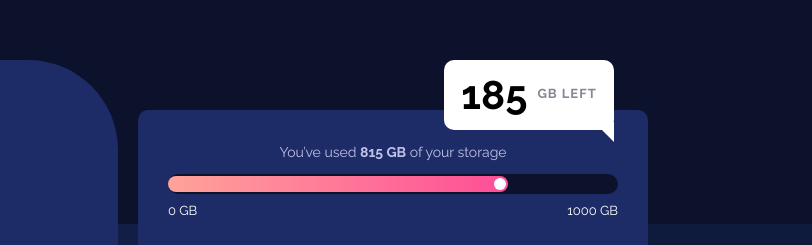
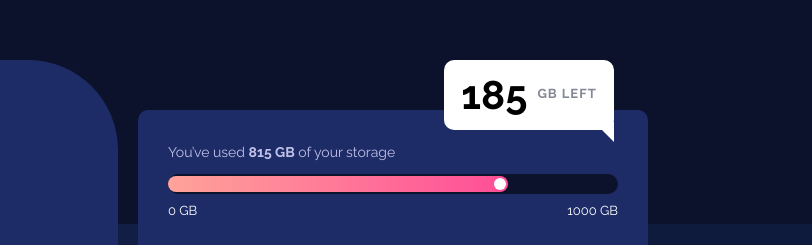
Before and after one commit to Lino-OTM/Fylo-data-storage-component, a plain HTML site: page index.html in a window 1280 px wide. Shown: the part 203-448 px from the top of the page, 468-1280 px from the left. Drawn offline with Linux system fonts and the light colour scheme.

Commit message:
Fixed desktop used gb text

```diff
--- a/scss/media-queries.scss
+++ b/scss/media-queries.scss
@@ -18,6 +18,10 @@
     height: 10rem;
     min-width: 45rem;
 
+    &__used-gb {
+      text-align: start;
+    }
+
     &__gb-left {
       top: -5rem;
       left: 60%;
```
Also changed, not shown: css/media-queries.css, 1 other file.
